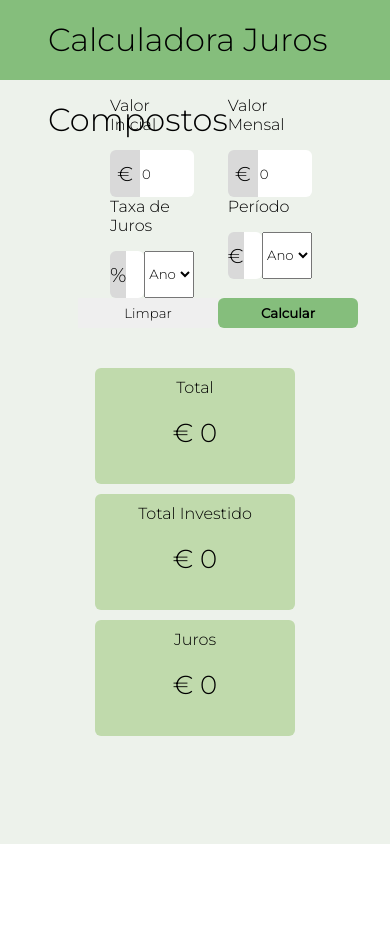
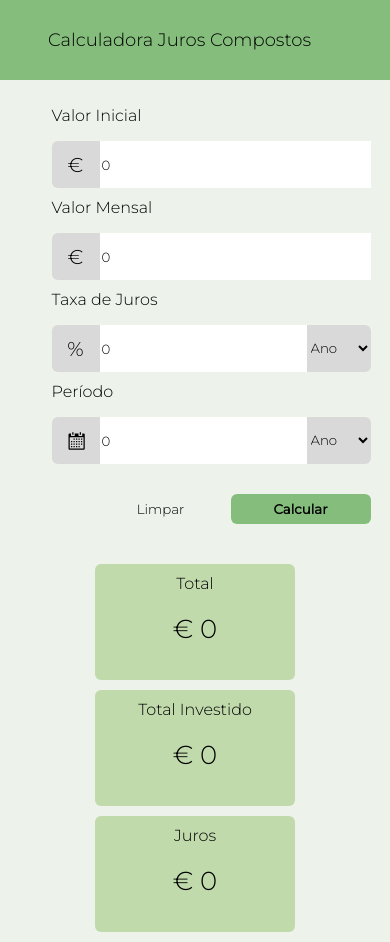
Before and after one commit to caionakai/compound_interest, a React (Vite) app: page / in a window 390 px wide. Before the commit the page ends 844 px from the top, so only its background shows below. Built offline with nearby package versions, Linux system fonts and the light colour scheme.

Commit message:
make it responsible

```diff
--- a/src/components/Button/Button.module.scss
+++ b/src/components/Button/Button.module.scss
@@ -12,6 +12,6 @@
 }
 
 .noStyles {
-  background-color: none;
+  background-color: transparent;
   border: none;
 }
--- a/src/components/CalculatorForm/CalculatorForm.jsx
+++ b/src/components/CalculatorForm/CalculatorForm.jsx
@@ -1,4 +1,5 @@
 import { useState } from "react";
+import { GoCalendar } from "react-icons/go";
 import PropTypes from "prop-types";
 import Button from "../Button/Button";
 import InputGroup from "../Input/InputGroup";
@@ -88,7 +89,9 @@ const CalculatorForm = ({ setResults }) => {
       </InputGroup>
 
       <InputGroup label="Período">
-        <InputGroup.TextLeft>€</InputGroup.TextLeft>
+        <InputGroup.TextLeft>
+          <GoCalendar />
+        </InputGroup.TextLeft>
         <InputGroup.Input value={period} setState={setPeriod} />
         <Select value={periodFrequency} setState={setPeriodFrequency}>
           <Select.Option value="yearly">Ano</Select.Option>
--- a/src/components/CalculatorForm/CalculatorForm.module.scss
+++ b/src/components/CalculatorForm/CalculatorForm.module.scss
@@ -4,10 +4,18 @@
   flex-wrap: wrap;
   position: relative;
   justify-content: space-between;
+
+  @media screen and (max-width: 550px){
+    width: 90%;
+  }
 }
 
 .buttonsWrapper {
   display: flex;
   height: fit-content;
   margin-left: auto;
+
+  @media screen and (max-width: 850px){
+    margin-top: 30px;
+  }
 }
--- a/src/components/Input/Input.jsx
+++ b/src/components/Input/Input.jsx
@@ -6,7 +6,7 @@ const Input = ({ value, setState }) => {
     <input
       type="number"
       min="0.00"
-      step="0.01"
+      step="1.00"
       placeholder="0.00"
       className={styles.input}
       value={value}
--- a/src/components/Input/InputGroup.module.scss
+++ b/src/components/Input/InputGroup.module.scss
@@ -2,11 +2,16 @@
   margin: 0;
   margin-left: 2rem;
   width: 36%;
+
+  @media screen and (max-width: 850px){
+    width: 100%;
+    margin-top: 10px;
+  }
 }
 
 .inputText {
   background-color: #d9d9d9;
-  width: 3rem;
+  min-width: 3rem;
   font-size: 20px;
   text-align: center;
   display: flex;
@@ -16,7 +21,6 @@
 }
 
 .input {
-  border-radius: 0px 6px 6px 0px;
   border: none;
   width: 100%;
 }
--- a/src/components/Navbar/Navbar.module.scss
+++ b/src/components/Navbar/Navbar.module.scss
@@ -1,6 +1,6 @@
 .navbar {
   background-color: #85be7c;
-  position: sticky;
+  position: relative;
   top: 0;
   width: 100%;
   height: 5rem;
@@ -9,5 +9,9 @@
   h1 {
     margin: 0;
     margin-left: 3rem;
+
+    @media screen and (max-width: 550px){
+      font-size: 18px;
+    }
   }
 }
--- a/src/components/Select/Select.jsx
+++ b/src/components/Select/Select.jsx
@@ -1,9 +1,15 @@
 import PropTypes from "prop-types";
 import SelectOption from "./SelectOption";
 
+import styles from "./Select.module.scss";
+
 const Select = ({ value, setState, children }) => {
   return (
-    <select value={value} onChange={(e) => setState(e.target.value)}>
+    <select
+      value={value}
+      onChange={(e) => setState(e.target.value)}
+      className={styles.select}
+    >
       {children}
     </select>
   );
--- /dev/null
+++ b/src/components/Select/Select.module.scss
@@ -0,0 +1,6 @@
+.select {
+    background-color: #d9d9d9;
+    border-radius: 0px 6px 6px 0px;
+    border: none;
+    min-width: 4rem;
+}
```
